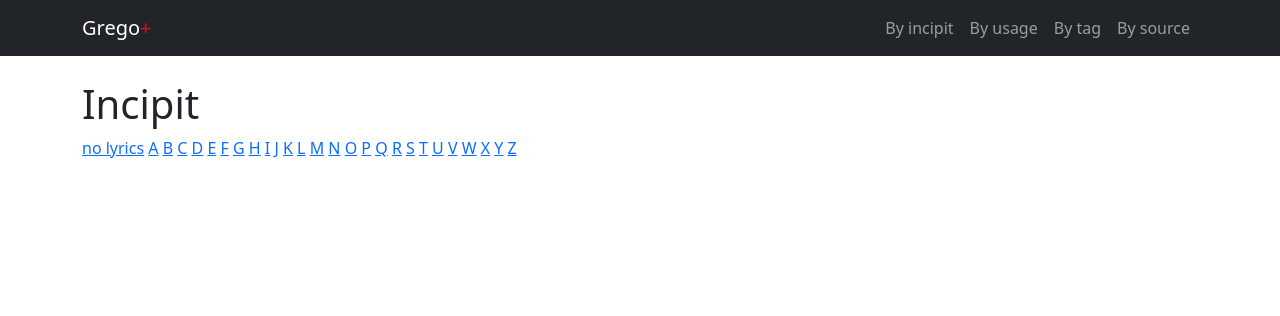
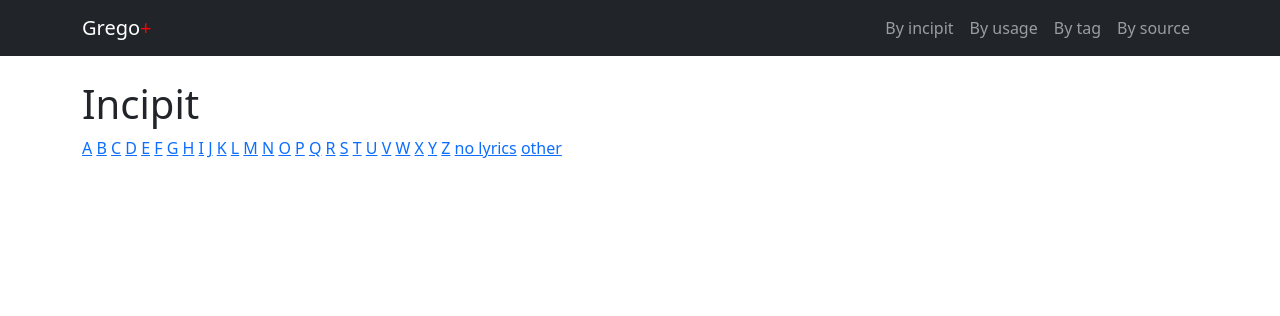
Before and after one commit to igneus/gregoplus, a Django app: page /scores/incipit in a window 1280 px wide. Shown: the top 316 px of the page. Run offline with Django 3.2, Linux system fonts and the light colour scheme; parts of the project's set-up code (start-up, migrations or seed data) failed here and were passed over.

Commit message:
Chants by incipit: listing of non-empty non-ASCII-letter incipits

```diff
--- a/scores/templates/scores/incipit.html
+++ b/scores/templates/scores/incipit.html
@@ -3,8 +3,9 @@
 {% block content %}
 <h1>{% block title %}Incipit{% endblock %}</h1>
 
-<a href="{% url 'incipit_detail' '_' %}">no lyrics</a>
 {% for i in incipits %}
     <a href="{% url 'incipit_detail' i %}">{{ i }}</a>
 {% endfor %}
+<a href="{% url 'incipit_detail' 'no-lyrics' %}">no lyrics</a>
+<a href="{% url 'incipit_detail' 'other' %}">other</a>
 {% endblock %}
--- a/scores/urls.py
+++ b/scores/urls.py
@@ -8,7 +8,7 @@ urlpatterns = [
     path('<int:score_id>.gabc', views.gabc, name='gabc'),
     # browse by categories
     path('incipit', views.incipit, name='incipit'),
-    re_path(r'^incipit/(?P<incipit>[_A-Z]{1})$', views.incipit_detail, name='incipit_detail'),
+    re_path(r'^incipit/(?P<incipit>([A-Z]{1}|no-lyrics|other))$', views.incipit_detail, name='incipit_detail'),
     path('usage', views.usage, name='usage'),
     re_path(r'^usage/(?P<usage_id>[a-z]+)$', views.usage_detail, name='usage_detail'),
     path('tag', views.tag, name='tag'),
--- a/scores/views.py
+++ b/scores/views.py
@@ -24,8 +24,10 @@ def incipit(request):
     return render(request, 'scores/incipit.html', {'incipits': incipits})
 
 def incipit_detail(request, incipit):
-    if incipit == '_':
+    if incipit == 'no-lyrics':
         scores = Chant.objects.filter(incipit='')
+    elif incipit == 'other':
+        scores = Chant.objects.filter(incipit__iregex='^[^a-z]+')
     else:
         scores = Chant.objects.filter(incipit__istartswith=incipit)
 
```
